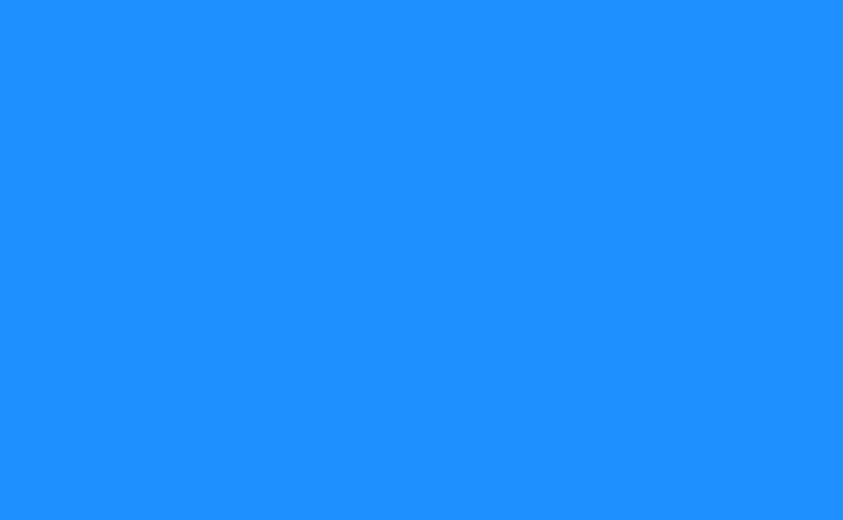
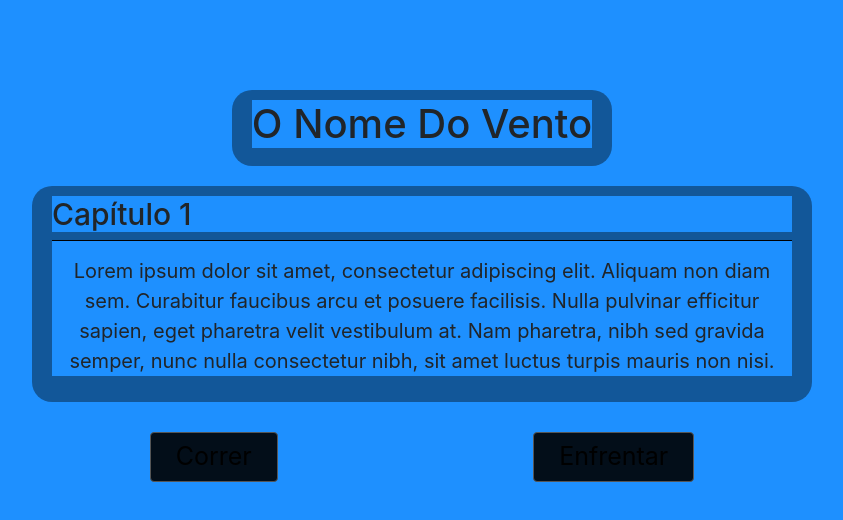
Before and after one commit to Edglatus/LerMaisMais, a React (Create React App) app: page /livro/1 in a window 1280 px wide. Shown: the top 520 px of the page, without its empty margins (218-1061 px from the left). Built offline with nearby package versions, Linux system fonts and the light colour scheme.

Commit message:
Added global container, Text Page

```diff
--- /dev/null
+++ b/src/components/Container/index.js
@@ -0,0 +1,11 @@
+import styled from 'styled-components';
+
+export const Container = styled.div`
+    display: flex;
+    flex-direction: column;
+    align-items: center;
+    justify-content: center;
+
+    max-width: 800px;
+    margin: 80px auto;
+`
--- /dev/null
+++ b/src/pages/Text/index.js
@@ -0,0 +1,75 @@
+import React, { Component } from 'react';
+
+import { TextCapsule, ButtonCapsule, ChoiceButton } from './styles'
+import { Container } from '../../components/Container';
+
+class Text extends Component{
+    state={
+        currentParagraph_id: 0,
+        paragraphs: [
+            {
+                id: 0,
+                title: "Capítulo 1",
+                content: "Lorem ipsum dolor sit amet, consectetur adipiscing elit. Aliquam non diam sem. Curabitur faucibus arcu et posuere facilisis. Nulla pulvinar efficitur sapien, eget pharetra velit vestibulum at. Nam pharetra, nibh sed gravida semper, nunc nulla consectetur nibh, sit amet luctus turpis mauris non nisi. ",
+                image: "",
+                option:[
+                    {
+                        id_paragraph: 5,
+                        name: "Correr"
+                    },
+                    {
+                        id_paragraph: 6,
+                        name: "Enfrentar"
+                    }
+                ]
+            },
+        ]
+    }
+
+    //  Lifecycle Hooks
+    componentDidMount()
+    {
+        //  Pegar a Estória do LocalStorage
+        //  Se não estiver, Pega da API e guarda no LocalStorage
+        //  Se não encontrar, Retorna Erro
+    }
+
+    //  Handlers
+    choiceHandler(choice)
+    {
+
+    }
+
+    render()
+    {
+        const { currentParagraph_id, paragraphs } = this.state;
+        const currentParagraph = paragraphs.find(p => p.id === currentParagraph_id);
+        const options = currentParagraph.option;
+
+        return(
+            <Container>
+                <TextCapsule>
+                    <h1>O Nome Do Vento</h1>
+                </TextCapsule>
+
+                <TextCapsule>
+                    <h2>{currentParagraph.title}</h2>
+                    <p>
+                        {currentParagraph.content}
+                    </p>
+                </TextCapsule>
+
+                <ButtonCapsule>
+                    <ChoiceButton onClick={() => this.choiceHandler(options[0])}>
+                        {options[0].name}
+                    </ChoiceButton>
+                    <ChoiceButton onClick={() => this.choiceHandler(options[1])}>
+                        {options[1].name}
+                    </ChoiceButton>
+                </ButtonCapsule>
+            </Container>
+        );
+    }
+}
+
+export default Text;
--- /dev/null
+++ b/src/pages/Text/styles.js
@@ -0,0 +1,58 @@
+import styled from 'styled-components';
+
+export const TextCapsule = styled.div`
+    background-color: rgba(0, 0, 0, 0.4);
+
+    border: 1px #000;
+    border-radius: 20px;
+
+    margin: 10px;
+    padding: 10px 20px;
+
+    display: flex;
+    flex-direction: column;
+
+    h1 {
+        font-size: 40px;
+    }
+
+    h2 {
+        font-size: 30px;
+    }
+
+    p {
+        padding-top: 15px;
+
+        border-top: 1px solid #000;
+
+        font-size: 20px;
+        text-align: center;
+    }
+
+`;
+
+export const ButtonCapsule = styled.div`
+    margin-top: 20px;
+    width: 100%;
+
+    display: flex;
+    flex-direction: row;
+    align-items: center;
+    justify-content: space-around;
+`;
+
+export const ChoiceButton = styled.button`
+    display: flex;
+    flex-direction: row;
+    align-items: center;
+    justify-content: center;
+
+    font-size: 25px;
+
+    min-width: 120px;
+    padding: 5px 25px;
+
+    border: 1px solid #555;
+    border-radius: 4px;
+    background-color: rgba(0, 0, 0, 0.9);
+`;
--- a/src/routes.js
+++ b/src/routes.js
@@ -2,6 +2,7 @@ import React from 'react';
 import { BrowserRouter, Switch, Route} from "react-router-dom";
 import Home from './pages/Home';
 import List from './pages/List';
+import Text from './pages/Text';
 
 
 function Routes() {
@@ -10,6 +11,7 @@ function Routes() {
       <Switch>
         <Route path="/" exact component={Home} />
         <Route path="/list" component={List} />
+        <Route path="/livro/:id" component={Text} />
       </Switch>
     </BrowserRouter>
   );
```
